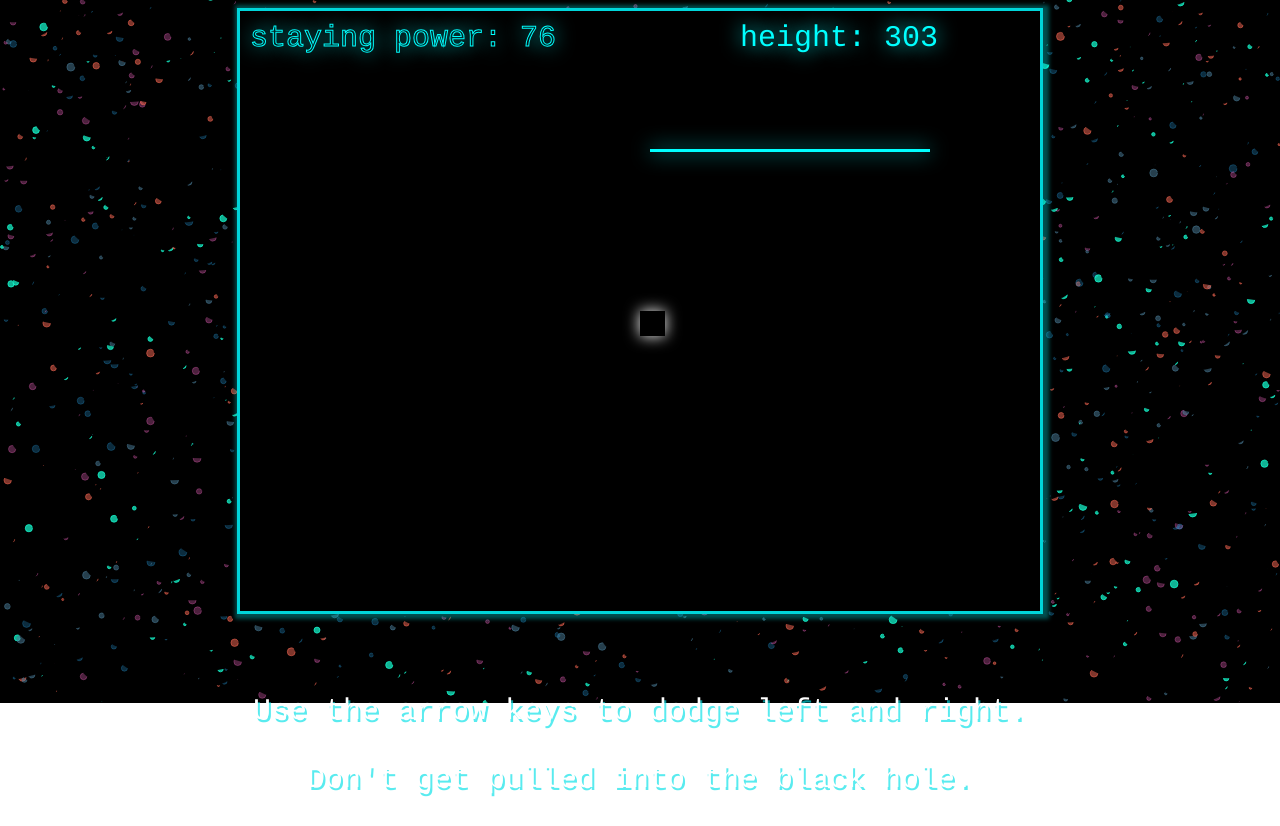
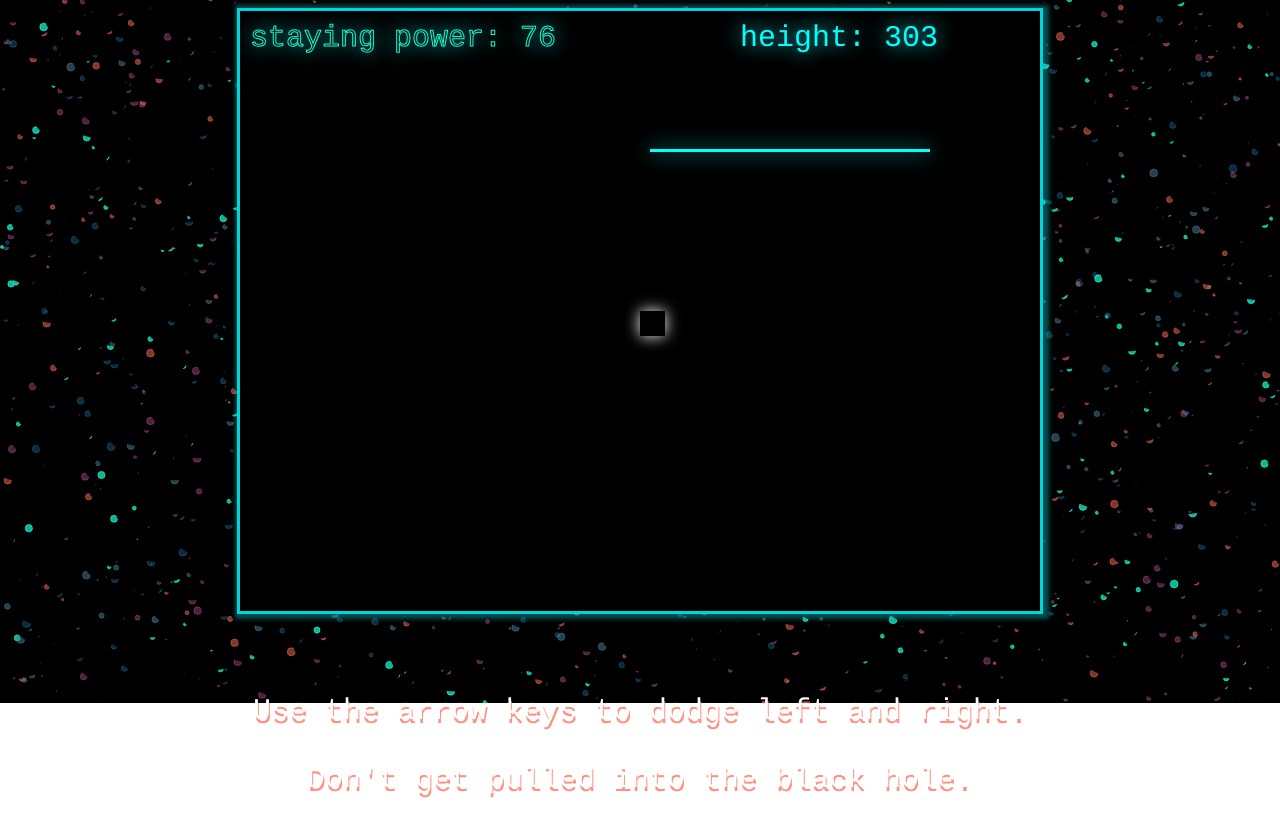
Before and after one commit to Atom-c/escape-velocity, a website built with webpack: page Js-project/index.html in a window 1280 px wide. Shown: the part 97-923 px from the top of the page. Built offline with nearby package versions, Linux system fonts and the light colour scheme; animation ran at ten frames a second.

```diff
--- a/Js-project/index.html
+++ b/Js-project/index.html
@@ -60,6 +60,7 @@
         padding-bottom: 30px;
         color: rgba(255,255,255,1.0);
         text-shadow: rgba(0,225,230, 0.65) 2px 3px;
+        text-shadow: rgba(255, 108, 87, 0.75) 1px 4px;
 
         text-align: center;
         z-index: 9000;
--- a/Js-project/index.js
+++ b/Js-project/index.js
@@ -53,18 +53,18 @@
 
   // DEATH IMPLENTATION
   if (avatarY > canvas.height) {
-    ctx.font = "60px courier";
+    ctx.font = "55px courier";
     ctx.shadowBlur = 20;
     ctx.shadowColor = "red";
-    ctx.fillStyle= "red";
-    ctx.fillText(`The black hole got you!`, 3, 335);
+    ctx.fillStyle= `rgba(255, 108, 87, 1.0)`;
+    ctx.fillText(`The black hole got you!`, 28, 335);
     lost = true;
 
     ctx.font = "25px courier";
     ctx.shadowBlur = 15;
-    ctx.shadowColor = "yellow";
-    ctx.fillStyle= "yellow";
-    ctx.fillText(`You lasted: ${Math.floor(counter * 1.5)} stasis units`, 220, 500);
+    ctx.shadowColor = `rgba(255, 108, 204, 1)`;
+    ctx.fillStyle= "rgba(255, 108, 204, 1)";
+    ctx.fillText(`You lasted ${Math.floor(counter * 1.5)} stasis units!`, 210, 500);
   }
   //___________________
 
@@ -122,7 +122,7 @@
 
 //Le Score
   ctx.font = "30px courier";
-  ctx.strokeStyle= "cyan"
+  ctx.strokeStyle= `rgba(23, 255, 211, 1.0)`
   ctx.fillStyle= "cyan";
   ctx.strokeText(`staying power: ${Math.floor(counter * 1.5)}`, 10, 35);
 
```
Also changed, not shown: Js-project/bundle.js (+7 -7 lines), 2 other files.
